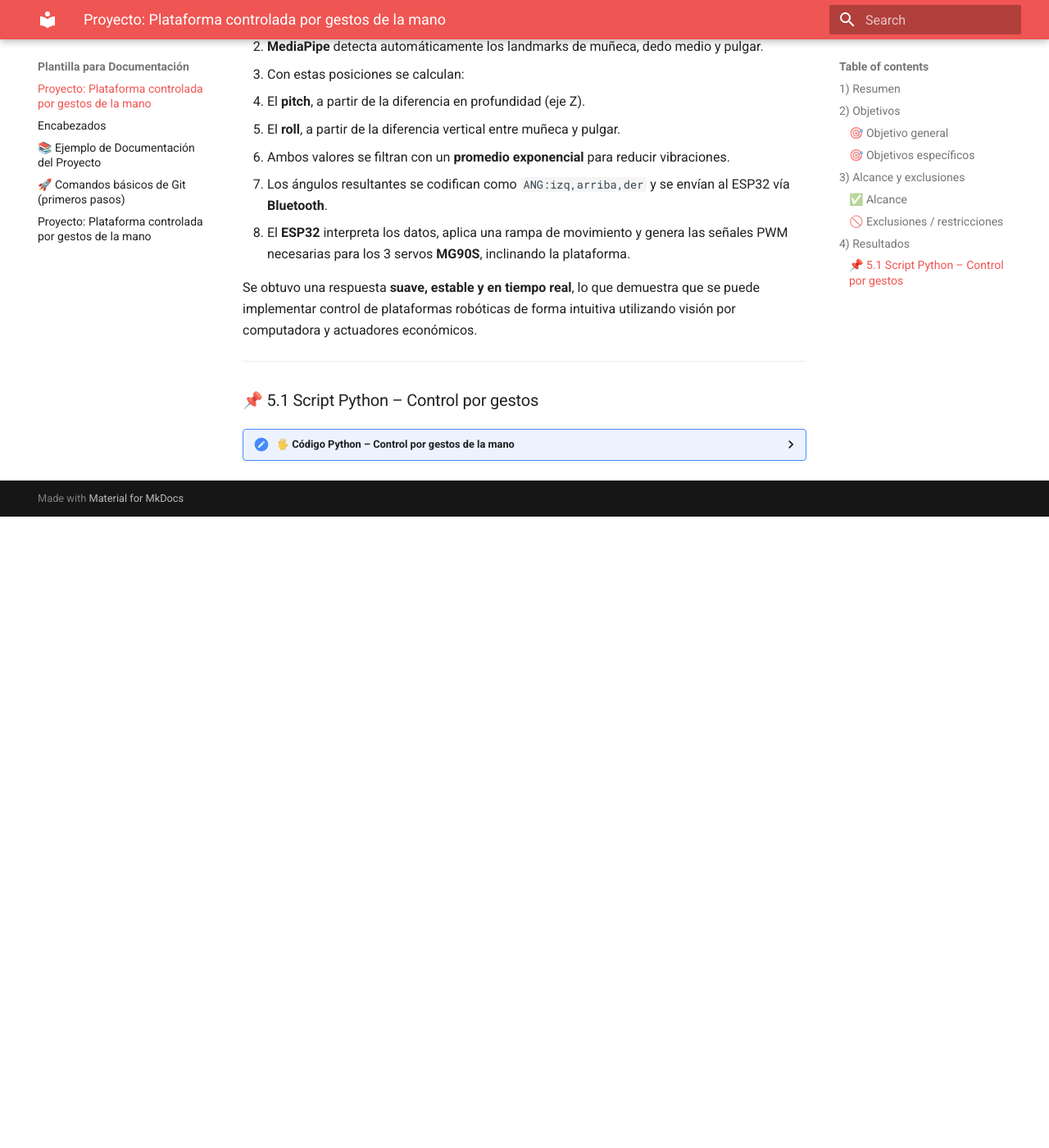
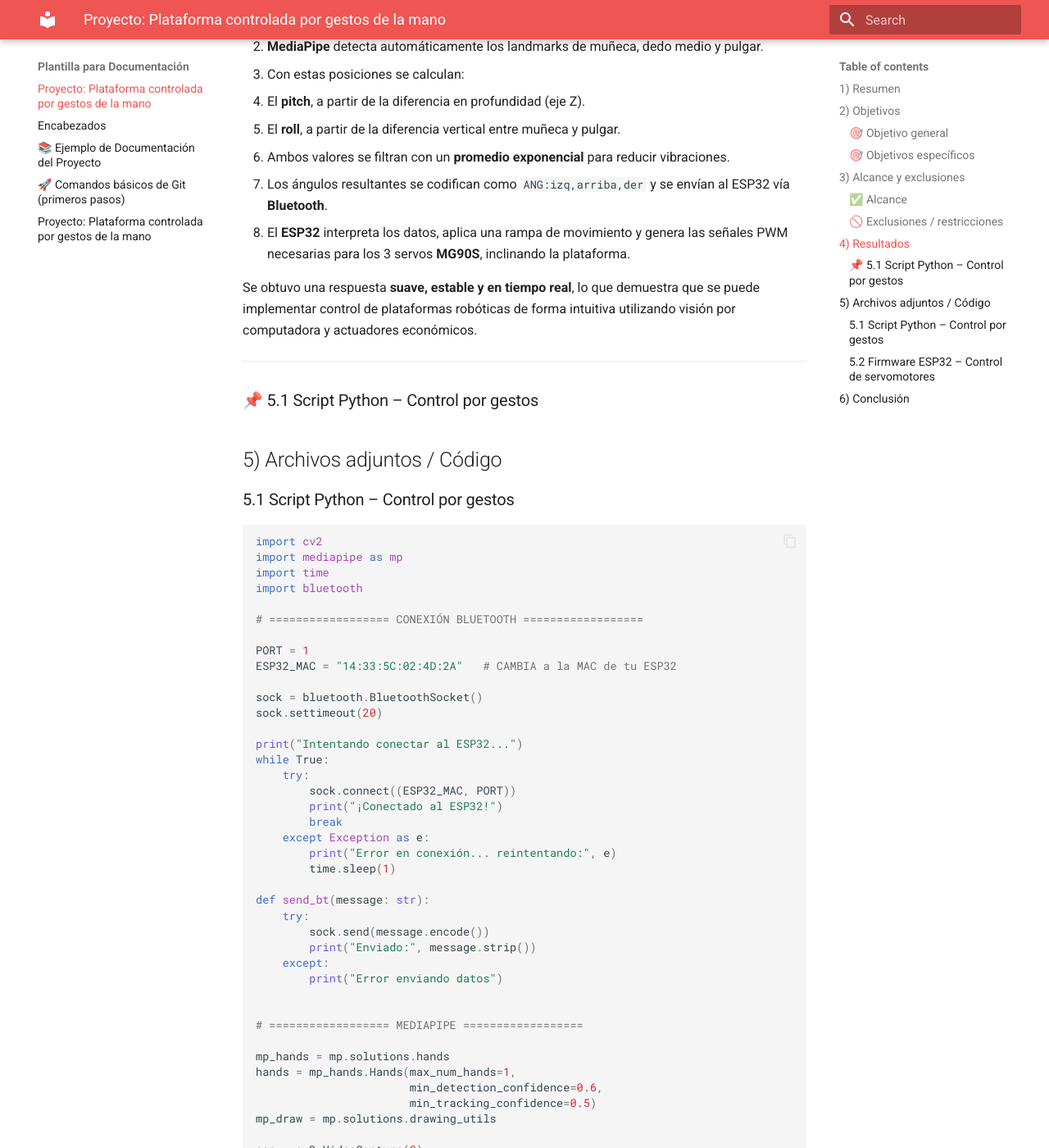
Before and after one commit to ximenaverdit24-netizen/Proyecto-elementos-II, an MkDocs documentation site: the page built from docs/index.md, in a window 1280 px wide and 1400 px high, scrolled down 2094 px. Shown: the whole window at 82% size. Built offline with MkDocs 1.6.1 and Material for MkDocs 9.7.7, drawn with Linux system fonts in a browser that asks for light colours; before the commit the page ends 2724 px from its top, so only the background shows below that; some of the changed text lies outside the part shown.

Commit message:
kkkkkkkkkkkk

````diff
--- a/docs/index.md
+++ b/docs/index.md
@@ -70,8 +70,9 @@ Se obtuvo una respuesta **suave, estable y en tiempo real**, lo que demuestra qu
 
 ### 📌 5.1 Script Python – Control por gestos
 
-<details>
-<summary>🖐️ Código Python – Control por gestos de la mano</summary>
+## 5) Archivos adjuntos / Código
+
+### 5.1 Script Python – Control por gestos
 
 ```python
 import cv2
@@ -222,10 +223,9 @@ sock.close()
 cap.release()
 cv2.destroyAllWindows()
 print("Programa terminado")
+```
 
-
-<details>
-<summary>⚙️ Firmware ESP32 – Control de servomotores</summary>
+### 5.2 Firmware ESP32 – Control de servomotores
 
 ```cpp
 #include <Arduino.h>
@@ -396,7 +396,7 @@ void loop() {
   aplicarRampa();
   delay(1);
 }
-
+```
 
 ## 6) Conclusión
 
````
